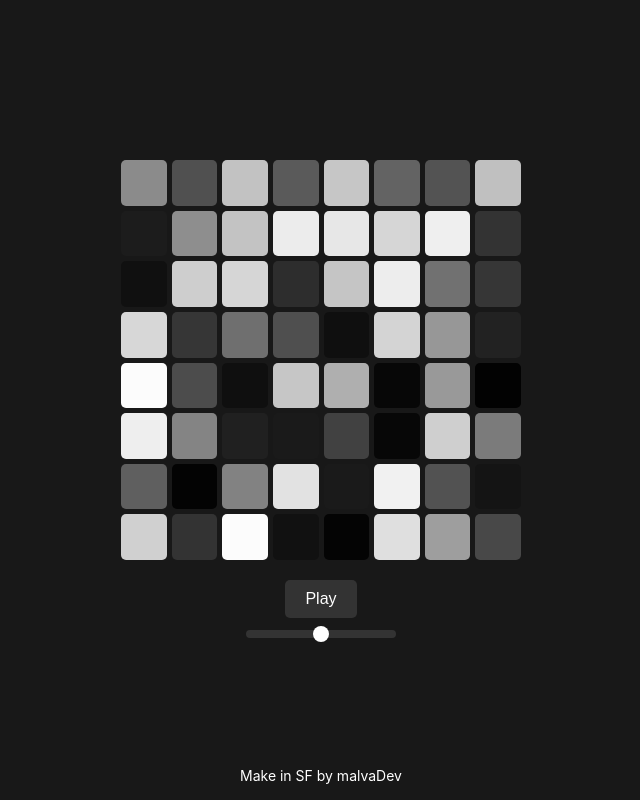
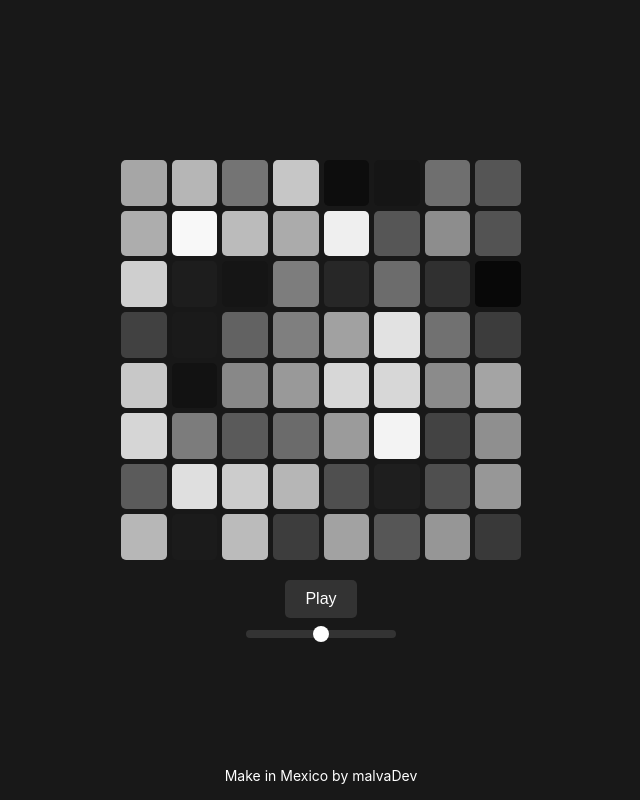
Before and after one commit to holasoymalva/da-white-noise, a React (Create React App) app: page / in a window 1280 px wide. Shown: the whole page, without its empty margins (319-959 px from the left). Built offline with nearby package versions, Linux system fonts and the light colour scheme.

Commit message:
[feature] : Mexico footer

```diff
--- a/src/components/Footer.js
+++ b/src/components/Footer.js
@@ -6,7 +6,7 @@
 function Footer() {
   return (
     <footer className="footer">
-      <p>Make in SF by malvaDev</p>
+      <p>Make in Mexico by malvaDev</p>
     </footer>
   );
 }
```
